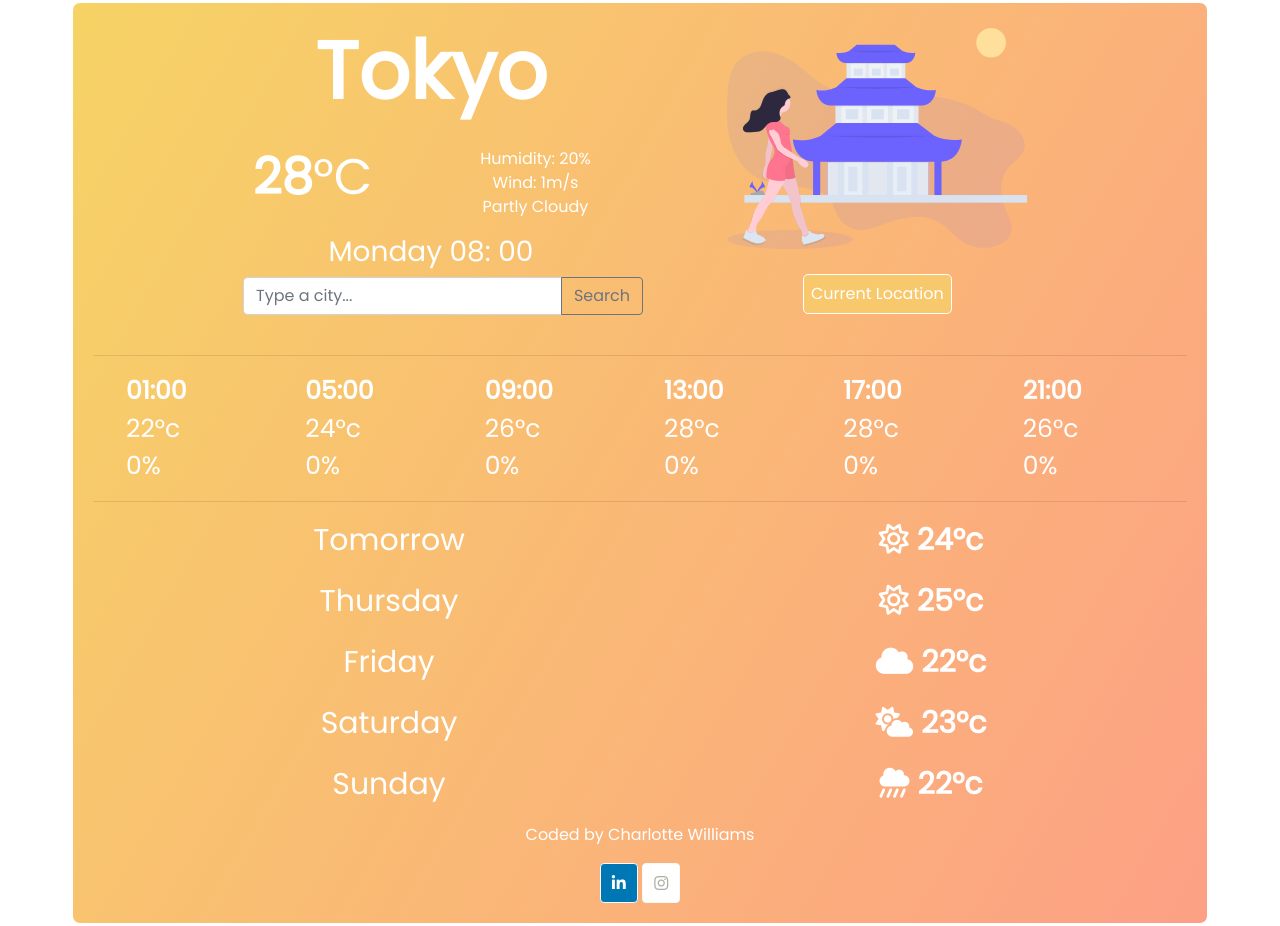
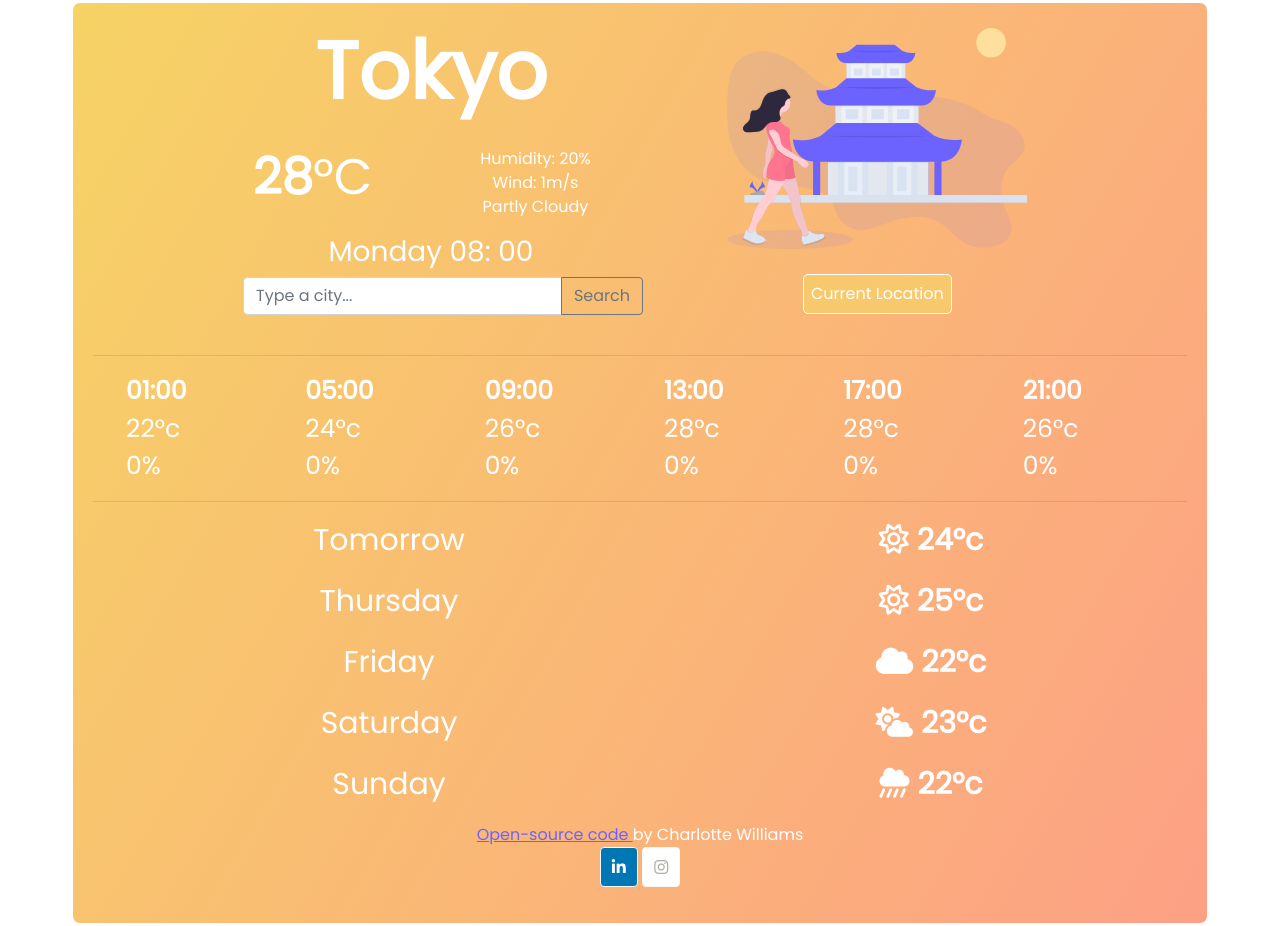
Before and after one commit to Charl121/weather-app, a website built with Parcel: page index.html in a window 1280 px wide. Built offline with nearby package versions, Linux system fonts and the light colour scheme.

Commit message:
Added link to open-source code

```diff
--- a/index.html
+++ b/index.html
@@ -213,8 +213,11 @@
 
     <footer>
       <p>
-        Coded by Charlotte Williams
-      </p>
+        <a href= "https://github.com/Charl121/weather-app" link target= "blank" class="open-source-link">
+          Open-source code
+        </a>
+        by Charlotte Williams
+        <br />
       <button type="button" class="btn linkedin btn-light"><i class="fab fa-linkedin-in"></i></button>
       <button type="button" class="btn instagram btn-light"><i class="fab fa-instagram"></i></button>
 
--- a/src/style.css
+++ b/src/style.css
@@ -5,6 +5,7 @@ body {
   color: white;
 }
 .container {
+  display: block;
   padding: 20px;
   border: solid;
   border-radius: 10px;
@@ -95,6 +96,16 @@ footer {
   margin: 0 auto;
   text-align: center;
 }
+.open-source-link{
+  text-decoration: underline;
+  color: #6C63FF;
+}
+
+.open-source-link:hover{
+  color:#ffffff;
+
+}
+
 .linkedin,
 .fa-linkedin-in {
   background-color: #0077b5;
```
